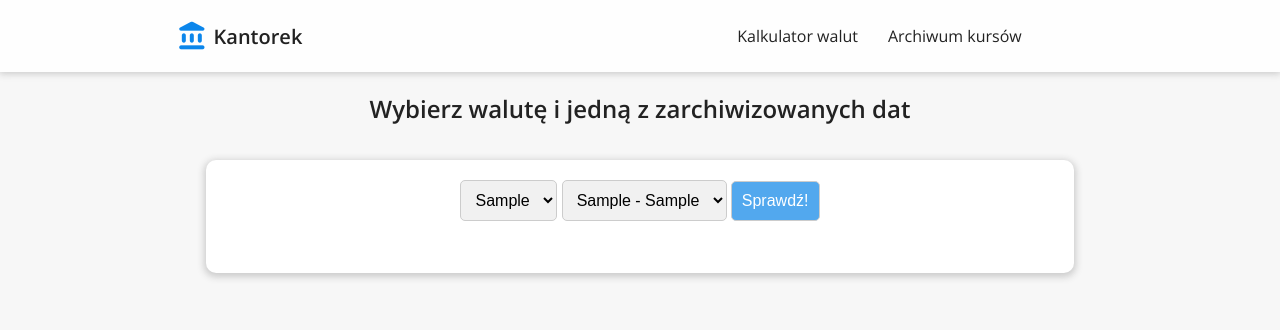
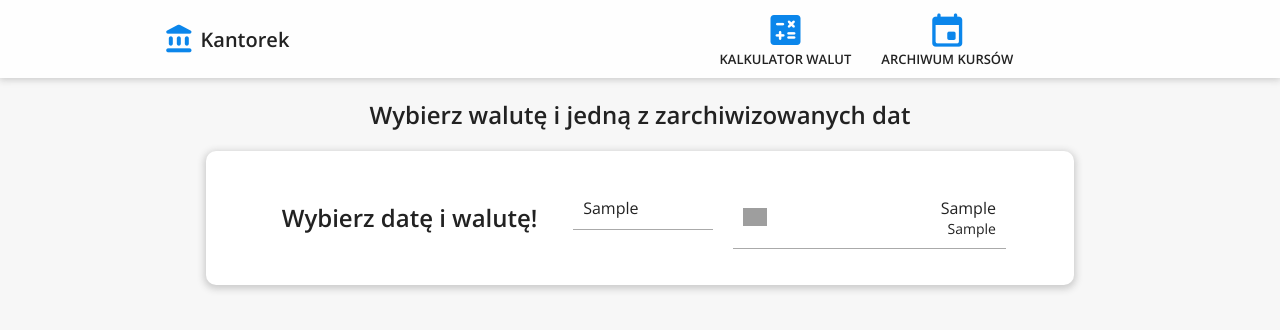
Before and after one commit to bayont/currency-exchange, a PHP site: page /archiwum.php in a window 1280 px wide. Shown: the top 330 px of the page. Run offline with PHP 8.4, Linux system fonts and the light colour scheme; tables that the repository leaves empty or names only in its code hold one stand-in row (values such as "Sample post"); grey boxes are pictures that could not be loaded.

Commit message:
feat: rates from past

```diff
--- a/strona/archiwum.php
+++ b/strona/archiwum.php
@@ -9,6 +9,7 @@
     <link rel="stylesheet" href="./css/global.css">
     <link rel="stylesheet" href="./css/archiwum.css">
     <link rel="stylesheet" href="./css/nav.css">
+
 </head>
 <body>
     <?php include('./nav.php') ?>
@@ -17,49 +18,85 @@
     </div>
     <?php
     include("./helpers/dajDatyIWaluty.php");
+
     ?>
     <div class="container">
     <div class="inner-container">
-    <div class="flex">
-    <form action="" method="GET">
-        <select name="data" id="data">
+    <div class="content">
+    <div class="outputBox">
         <?php
-                foreach($daty as $data) {
-                    echo "<option value='".$data."'>".$data."</option>";
+        if(isset($_GET['data']) && isset($_GET['waluta'])) {
+            $data = $_GET['data'];
+            $waluta = $_GET['waluta'];
+            include("./helpers/dajKursy.php");
+            echo "<h3>W dniu $data kurs $waluta wynosił:</h3>";
+            $k = $kursy[0]['kurs'];
+            echo "<h2>$k zł</h2>";
+        }
+        else
+        echo "<h2>Wybierz datę i walutę!</h2>";
+        ?>
+    </div>
+    <div class="pickers">
+        <form id='sender' action="" method="GET">
+            <input type="text" name="scroll" class="none">
+        <div class="datePicker picker">
+            <ul>
+                <?php
+                foreach($daty as $dat) {
+                    echo "<li  class='inputContainer'><input type='radio' onclick='formSubmit()'  name='data' id='".$dat."' value='".$dat."' class='data'><label for='".$dat."' class='item'><div class='data'>$dat</div></li>";
                 }
                 ?>
-        </select>
-        <select name="waluta" id="waluta">
+            </ul>
+
+        </div>
+        <div class="currencyPicker picker">
+            <ul>
                 <?php
-                foreach($waluty as $waluta) {
-                    echo "<option value='".$waluta['kod']."'>".$waluta['kod']." - ".$waluta['nazwa']."</option>";
+                foreach($waluty as $wal) {
+                    list($kod, $nazwa, $flaga) = $wal;
+                    echo "<li class='inputContainer'><input type='radio' onclick='formSubmit()' name='waluta' id='".$kod."' value='".$kod."'><label class='dateLabel item' for='".$kod."'><div class='flaga'>$flaga</div> <div class='nazwa'>$nazwa<div class='small'>$kod</div></div></label></li>";
                 }
                 ?>
-        </select>
-        <input type="submit" value="Sprawdź!">
+            </ul>
+        </div>
         </form>
-    </div>
-    <div class="flex">
-        <p>
-    <?php
-        if(isset($_GET['data'])) {
-
-            $data = $_GET['data'];
-
-
-            $waluta = $_GET['waluta'];
-            echo "W dniu $data: ";
-            echo "<script>
-            document.querySelector('#data').value = '".$data."';
-            document.querySelector('#waluta').value = '".$waluta."';
-            </script>";
-            include("./helpers/dajKursy.php");
-            echo $kursy[0]['kurs']." ".$waluta."/PLN";
-        }
-    ?>
-    </p>
     </div>
     </div>
     </div>
+    </div>
+    </div>
+
+    <?php
+        echo "<script>";
+        if(isset($_GET['data'])) {
+            $data = $_GET['data'];
+            echo "document.querySelector(`input[value='$data']`).checked = true;";
+        }
+
+        if(isset($_GET['waluta'])) {
+            $waluta = $_GET['waluta'];
+            if(isset($_GET['scroll'])) {
+            $scroll = $_GET['scroll'];
+            echo "const it = document.querySelector(`input[value='$waluta']`);it.checked = true;document.querySelector(`.currencyPicker`).scrollTo({top: $scroll});";
+            }
+            else
+            echo "const it = document.querySelector(`input[value='$waluta']`);it.checked = true;";
+        }
+
+        echo "</script>";
+
+
+    ?>
+
+
+    <script>
+        const formItem = document.querySelector("form#sender");
+        function formSubmit() {
+            document.querySelector('.none').value = document.querySelector(`.currencyPicker`).scrollTop;
+            formItem.submit()
+        }
+    </script>
+
 </body>
 </html>
--- a/strona/css/archiwum.css
+++ b/strona/css/archiwum.css
@@ -10,32 +10,113 @@
   transition: width 0.5s;
   justify-content: space-around;
 }
-input[type="submit"] {
-  cursor: pointer;
-  background-color: rgb(82, 168, 238);
-  transition: all 0.5s;
-  color: white;
+.content {
+  display: flex;
+  flex-direction: row;
+  width: 100%;
+  height: 100%;
 }
-input[type="submit"]:hover {
-  background-color: rgb(141, 194, 238);
+.center {
+  text-align: center;
 }
-.flex {
+
+.outputBox {
+  width: 40%;
   display: flex;
+  flex-direction: column;
+  align-items: center;
   justify-content: center;
 }
-select,
-input,
-option {
+
+.item {
+  width: 90%;
+  display: flex;
+  flex-direction: row;
+  justify-content: space-between;
   padding: 10px;
-  font-size: 16px;
-  border-radius: 5px;
-  border: 1px solid #ccc;
-  outline: none;
-  background-color: #f1f1f1;
+  align-items: center;
+  border-bottom: 1px solid #aaa;
+  transition: all 0.5s;
+  cursor: pointer;
 }
 
-.center {
-  display: flex;
-  text-align: center;
+.item.data {
   justify-content: center;
 }
+
+ul {
+  padding: 0;
+}
+.kursAnchor:hover > .item {
+  transform: translateX(-20px);
+}
+.nazwa {
+  font-size: 16px;
+  margin-left: 20px;
+  font-weight: 400;
+  text-align: right;
+}
+.small {
+  font-size: 14px;
+  font-weight: 300;
+}
+.pickers {
+  width: 60%;
+  display: flex;
+  justify-content: stretch;
+}
+
+.picker {
+  max-height: 70vh;
+  overflow-y: scroll;
+  flex: 1;
+  margin: 0 10px;
+}
+.datePicker {
+  overflow-y: hidden;
+}
+
+.currencyPicker {
+  flex-grow: 2;
+}
+
+.data {
+  text-align: center;
+}
+
+form {
+  display: contents;
+}
+input:checked + label {
+  background-color: rgb(14, 147, 255);
+  color: #fff;
+}
+input[type="radio"] {
+  display: block;
+  appearance: none;
+  position: absolute;
+}
+
+@media screen and (max-width: 1000px) {
+  .content {
+    display: flex;
+    flex-direction: column;
+    width: 100%;
+    height: 100%;
+  }
+  .outputBox {
+    width: 100%;
+  }
+
+  .pickers {
+    width: 100%;
+  }
+
+  .inner-container {
+    width: 90%;
+    padding: 10px;
+  }
+}
+.none {
+  display: none;
+}
--- a/strona/css/nav.css
+++ b/strona/css/nav.css
@@ -2,7 +2,7 @@ nav {
   display: flex;
   justify-content: space-around;
   align-items: center;
-  padding: 20px 0;
+  padding: 10px 0;
   position: sticky;
   top: 0;
   background-color: #fefefe;
@@ -45,11 +45,12 @@ nav {
   display: flex;
   justify-content: center;
   text-align: right;
-  width: 35%;
+  width: 500px;
 }
 .menuOption {
   margin: 0 15px;
   transition: all 0.5s;
+  position: relative;
 }
 
 .menuOption:hover {
@@ -61,3 +62,44 @@ nav {
     padding: 10px 0;
   }
 }
+
+.nav-icon {
+  font-size: 40px;
+  color: rgb(11, 134, 235);
+  transition: all 0.5s ease-in-out;
+}
+
+.menuOption::after {
+  content: "";
+  display: block;
+  position: absolute;
+
+  width: 0;
+  height: 2px;
+  border-radius: 15px;
+  background-color: rgb(82, 167, 236);
+  transition: all 0.4s ease;
+}
+
+.menuItem {
+  display: flex;
+  flex-direction: column;
+  align-items: center;
+  font-size: 13px;
+  text-transform: uppercase;
+  font-weight: 800;
+}
+.menuItem:hover {
+  color: #777;
+}
+.menuOption.archiwum:hover::after {
+  width: 130px;
+}
+
+.menuOption:hover::after {
+  width: 130px;
+}
+
+.menuOption:hover .nav-icon {
+  color: rgb(82, 167, 236);
+}
--- a/strona/helpers/dajDatyIWaluty.php
+++ b/strona/helpers/dajDatyIWaluty.php
@@ -21,11 +21,19 @@ $i = 0;
 $waluty = array();
 
 while($x = mysqli_fetch_row($result)) {
-    $waluty[$i] = array();
-    $waluty[$i]['kod'] = $x[0];
-    $waluty[$i]['nazwa'] = $x[1];
-    $i++;
+    $waluty[$x[0]] = array();
+    $waluty[$x[0]][0] = $x[0];
+    $waluty[$x[0]][1] = $x[1];
+    if($x[0] != "XDR"){
+        $kraj = strtolower(substr($x[0], 0, 2));
+        include("./helpers/dajFlage.php");
+        $waluty[$x[0]][2] = $flaga;
+    }
+    else {
+        $waluty[$x[0]][2] = '';
+    }
 }
+
 
 
 
--- a/strona/helpers/dajKursy.php
+++ b/strona/helpers/dajKursy.php
@@ -27,7 +27,11 @@ while($x = mysqli_fetch_row($result)) {
     $kursy[$i]["tabela"] = $x[1];
     $kursy[$i]["data"] = $x[2];
     $kursy[$i]["kod_waluty"] = $x[3];
-    $kursy[$i]["kurs"] = $x[4];
+    $kurs = floatval($x[4]);
+    $kursy[$i]["kurs_raw"] = $kurs;
+    $kursy[$i]["kurs"] = $kurs;
+    $kursy[$i]["kurs"] = str_replace(".", "," , strval($kursy[$i]["kurs"]));
+
     $kursy[$i]["nazwa"] = $x[5];
     $i++;
 }
--- a/strona/kalkulator.php
+++ b/strona/kalkulator.php
@@ -26,7 +26,8 @@
     echo "<script>";
     echo "const waluty = [";
     foreach($waluty as $waluta) {
-        echo "{kod: '".$waluta['kod']."', nazwa: '".$waluta['nazwa']."'}, ";
+        list($kod, $nazwa, $flaga) = $waluta;
+        echo "{kod: '".$kod."', nazwa: '".$nazwa."'}, ";
     }
 
     echo "];";
--- a/strona/nav.php
+++ b/strona/nav.php
@@ -1,3 +1,4 @@
+
 <nav>
     <a href="./">
     <div class="logo">
@@ -9,10 +10,14 @@
     </a>
     <div class="options">
     <div class="menuOption">
-    <a href="kalkulator.php">Kalkulator walut</a>
+    <a class="menuItem" href="kalkulator.php">
+    <span class="material-icons-round nav-icon">calculate</span>
+    Kalkulator walut</a>
     </div>
-    <div class="menuOption">
-    <a href="archiwum.php">Archiwum kursów</a>
+    <div class="menuOption archiwum">
+    <a class="menuItem" href="archiwum.php">
+    <span class="material-icons-round nav-icon">event</span>
+    Archiwum kursów</a>
     </div>
     </div>
   </nav>
```
Also changed, not shown: strona/archiwum copy.php (added, +65 -0 lines). Lines whose indentation alone changed are shown as unchanged.
